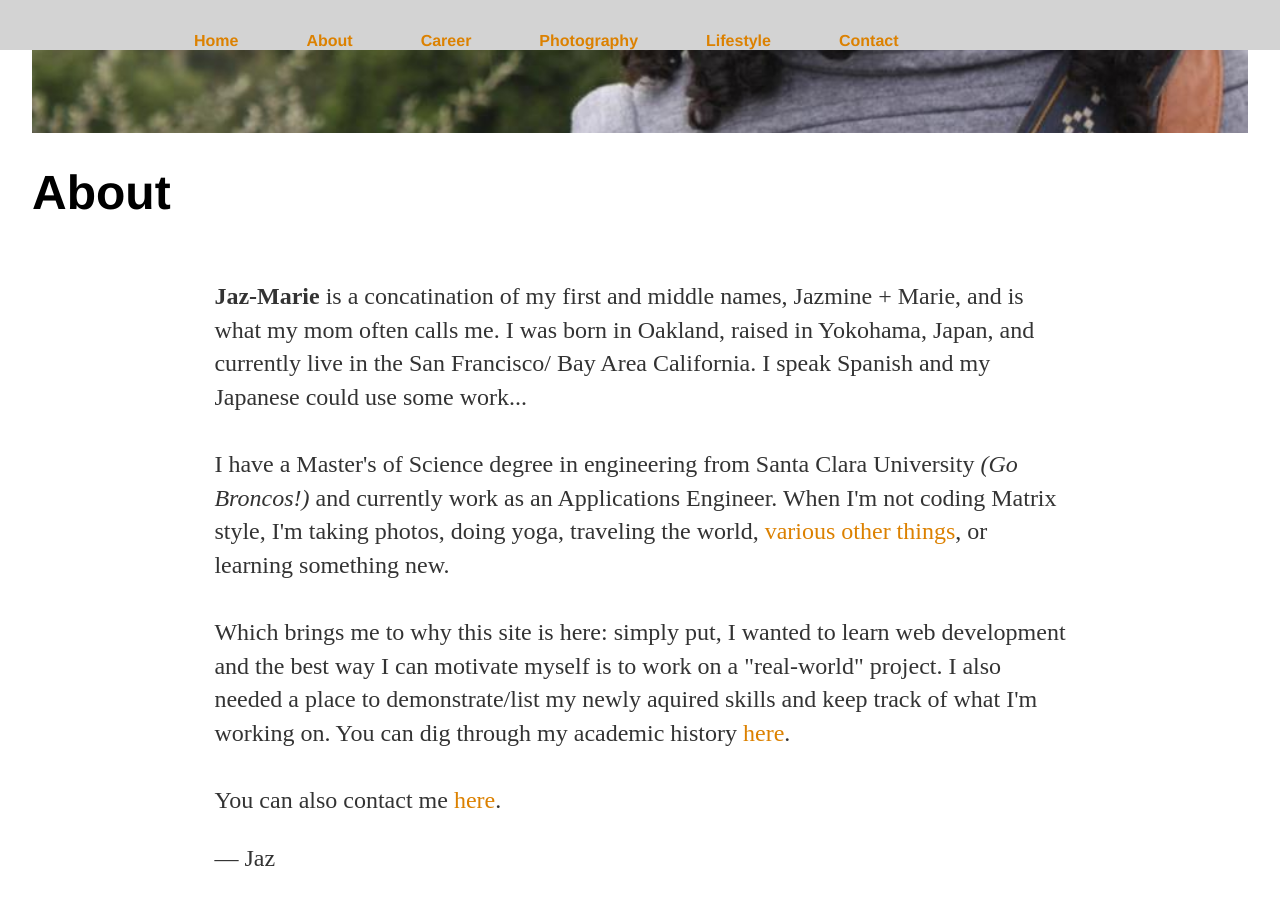
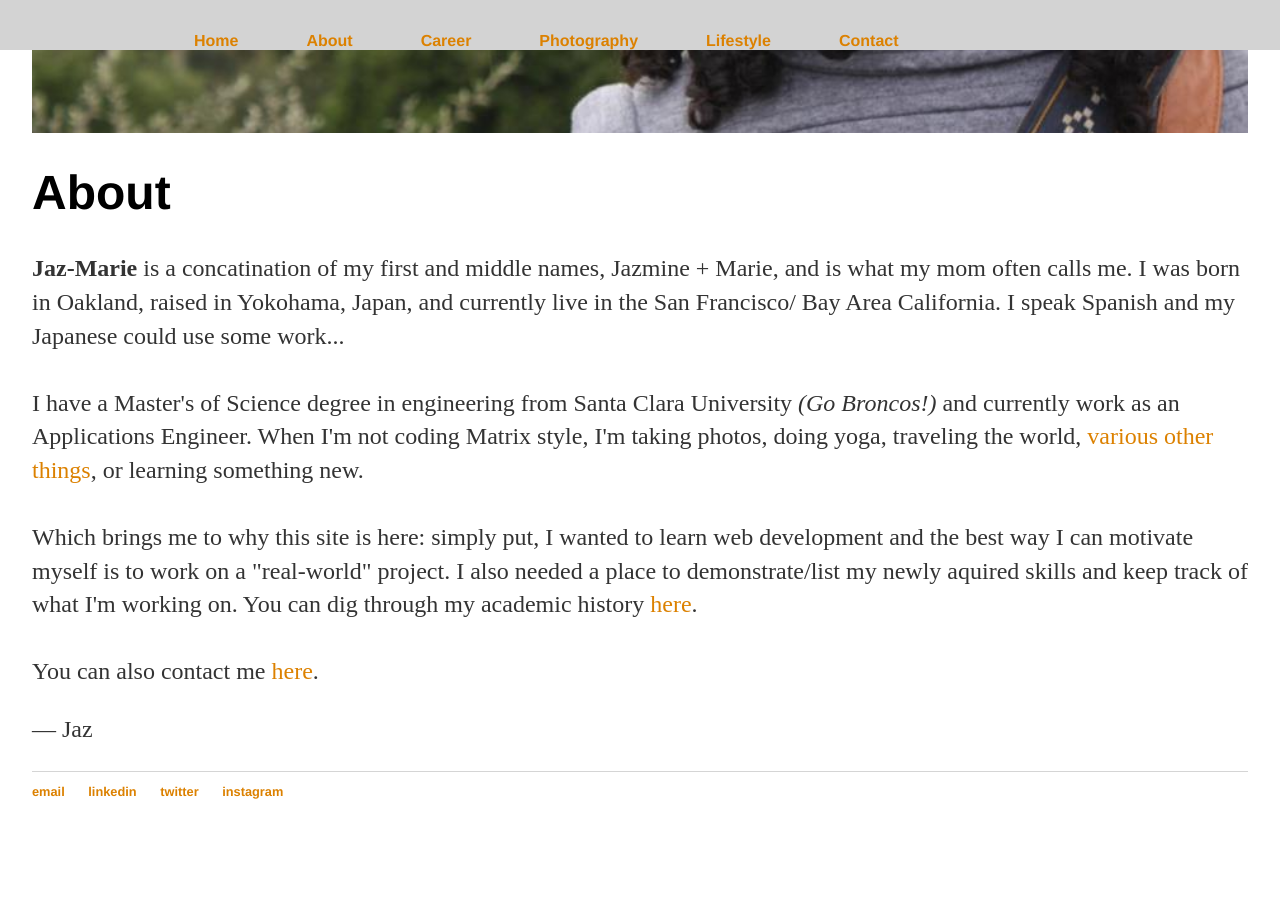
Before and after one commit to itsonlyjaz/itsonlyjaz.github.io, a Jekyll site: the page built from about/index.html, in a window 1280 px wide and 900 px high, scrolled down 431 px. Built offline with Jekyll 4.4.1, drawn with Linux system fonts in a browser that asks for light colours; after the commit the page ends 1243 px from its top, so only the background shows below that.

Commit message:
Update index.html

```diff
--- a/about/index.html
+++ b/about/index.html
@@ -12,7 +12,7 @@ title: Jaz-Marie
 
     <h1>About</h1>
 
-    <div class="default"> <!-- style="height:1000px;background-color:rgb(210,220,230);font-size:24px"> -->
+    <div> <!-- style="height:1000px;background-color:rgb(210,220,230);font-size:24px"> -->
         <p><strong>Jaz-Marie</strong> is a concatination of my first and middle names, Jazmine + Marie, and is what my mom
             often calls me. I was born in Oakland, raised in Yokohama, Japan, and currently live in the San Francisco/ Bay Area
             California. I speak Spanish and my Japanese could use some work...
```
